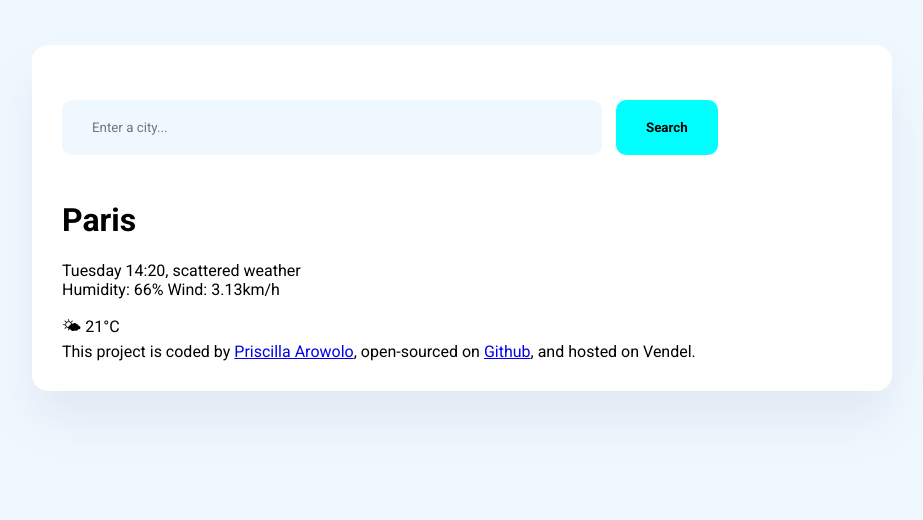
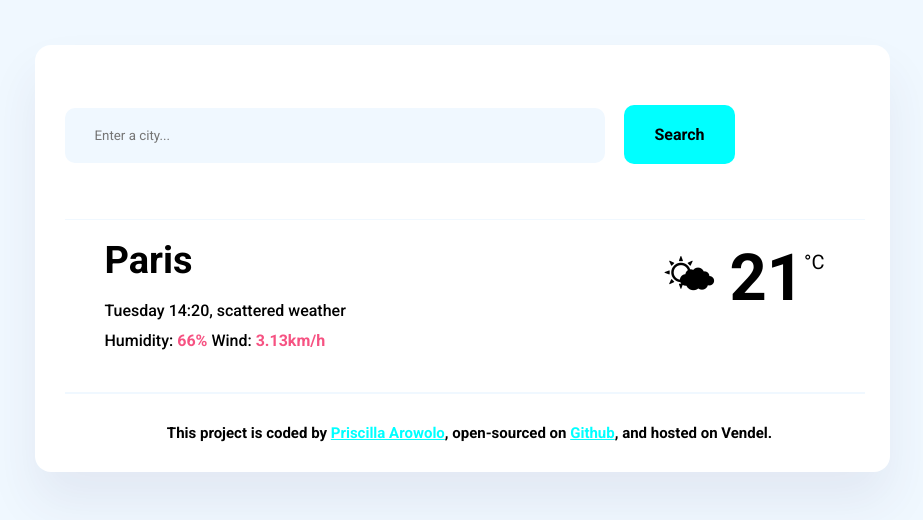
Before and after one commit to Prisca-svg/my-current-weather-app, a plain HTML site: page index.html in a window 1280 px wide. Shown: the whole page, without its empty margins (178-1101 px from the left). Drawn offline with Linux system fonts and the light colour scheme.

Commit message:
Added basic CSS

```diff
--- a/index.html
+++ b/index.html
@@ -18,13 +18,15 @@
       </form>
     </header>
     <main>
-     <div> <h1>Paris</h1>
-      <p>
+      <div class="weather-data">
+     <div> <h1 class="weather-app-city">Paris</h1>
+      <p class="weather-app-details">
         Tuesday 14:20, scattered weather <br>
-        Humidity: 66% Wind: 3.13km/h
+        Humidity: <strong>66%</strong> Wind: <strong>3.13km/h</strong>
       </p>
     </div>
-<div>🌤 21&deg;C
+<div class="weather-app-figures"><div class="weather-app-icon">🌤</div><div class="weather-app-temp">21</div><div class="weather-app-degree">&deg;C</div>
+</div>
 </div>
     </main>
     <footer>
--- a/style.css
+++ b/style.css
@@ -5,10 +5,57 @@ body {
 .weather-app {
 background-color: white;
 padding: 30px;
+padding-right: 25px;
 margin: 45px auto;
 max-width: 800px;
 box-shadow: 0 30px 50px rgba(65, 50, 100, 0.08);
 border-radius: 16px;
+}
+.weather-app-figures{
+   display:flex;
+}
+.weather-app-city{
+   margin: 0;
+   font-size:38px;
+   font-weight:48px;
+   line-height: 40px;
+   margin-bottom: 10px;
+}
+.weather-app-details{
+   line-height:30px;
+   font-size:16px;
+   font-weight: 500;
+}
+.weather-app-temp{
+   font-size:65px;
+   font-weight: bold;
+   margin-left:10px;
+}
+.weather-app-icon{
+      margin-top: 5px;
+      font-size: 45px;
+      margin-right: 3px;
+   }
+   .weather-app-degree{
+
+      font-size: 20px;
+      margin-top:10px;
+   }
+   strong{
+      color:#f65282;
+   }
+header{
+   border-bottom: 1px solid aliceblue;
+   padding: 0 0 30px 0;
+   margin-top: 5px;
+}
+a{
+color:aqua;
+}
+.weather-data{
+   display:flex;
+   justify-content: space-between;
+   padding: 20px 40px;
 }
 .search-form{
    display: block;
@@ -27,10 +74,17 @@ border-radius: 16px;
    padding: 20px 30px;
    font-family: "Roboto", sans-serif;
    margin: 25px auto;
-margin-left: 10px;s
-font-size: 25px;
-color: black;
+margin-left: 16px;
+font-size: 16px;
+color:black;
 border: none;
 font-weight: bold;
 border-radius: 10px;
 }
+footer{
+   border-top: 2px solid aliceblue;
+   padding: 30px 0 0 10px;
+   text-align: center;
+   font-size: 15px;
+   font-weight: bold;
+}
```
